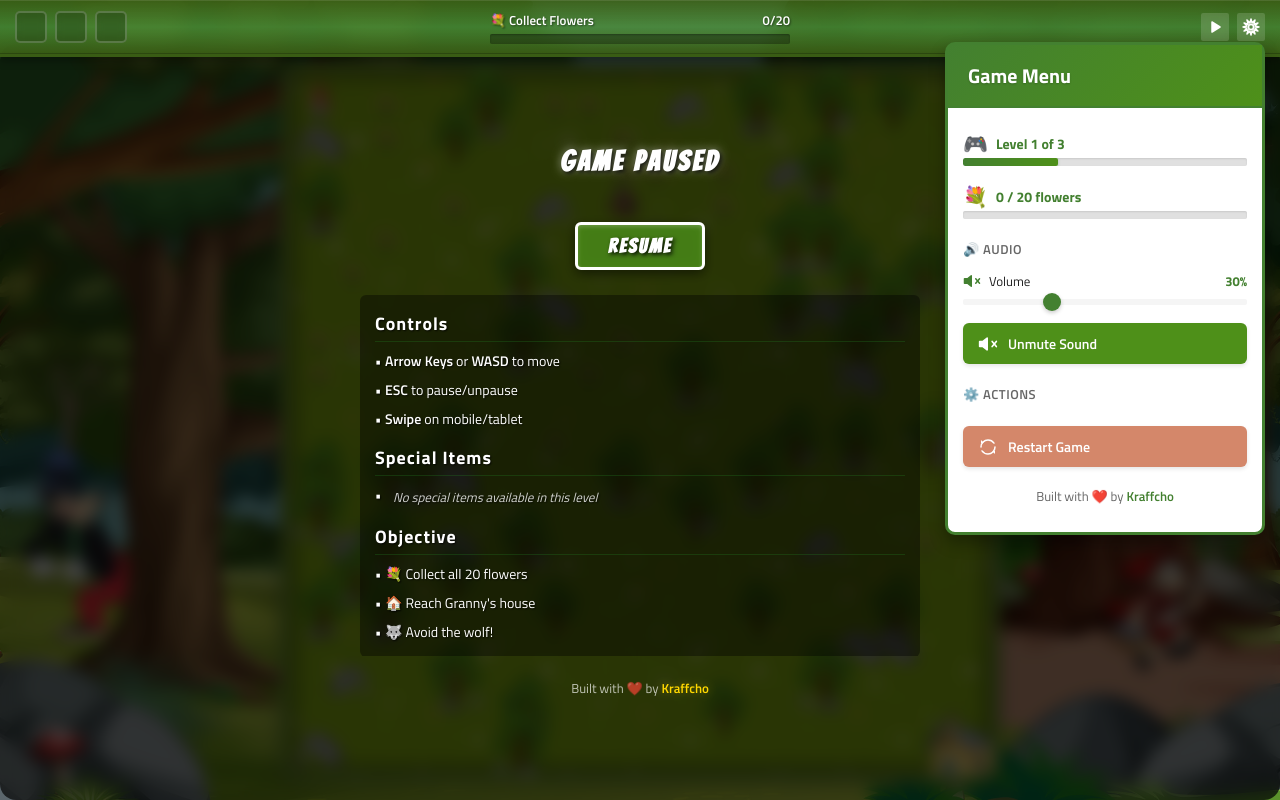
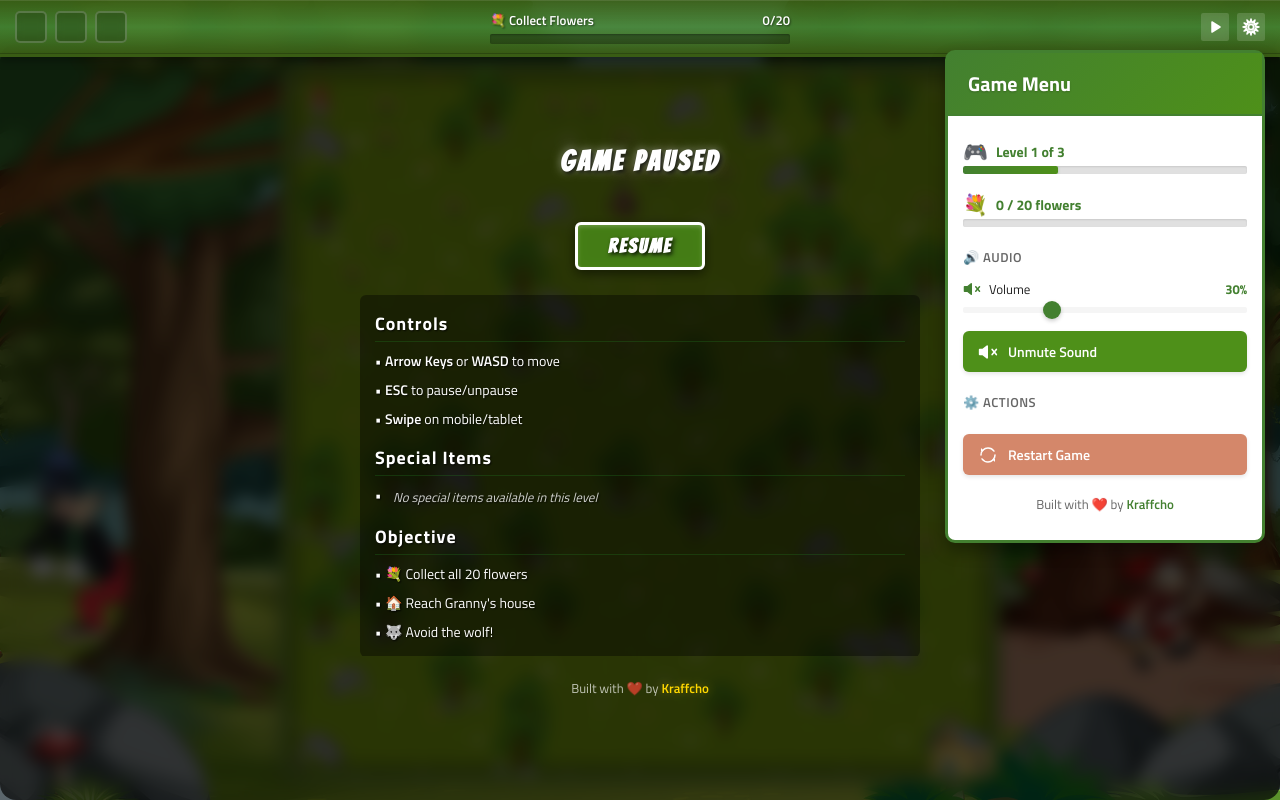
Before and after one commit to kraffcho/Little-Red-Riding-Hood-Adventures, a React (Create React App) app: page / in a window 1280 px wide. Both pictures are taken after a click on the button 1251 px from the left and 27 px from the top of the page. Built offline with nearby package versions, Linux system fonts and the light colour scheme; no server answers.

Commit message:
Position Game Menu under header on desktop
- Adjust top position from 42px to 50px
- Ensures menu appears properly below the header
- Better visual alignment with header elements

```diff
--- a/src/styles/components/settings.css
+++ b/src/styles/components/settings.css
@@ -39,7 +39,7 @@
 
 .settings-menu-dropdown {
   position: fixed;
-  top: 42px; /* below the header (34px) */
+  top: 50px; /* below the header */
   right: var(--spacing-lg);
   background-color: var(--color-white);
   border: var(--border-width-thick) solid var(--color-green-primary);
```
